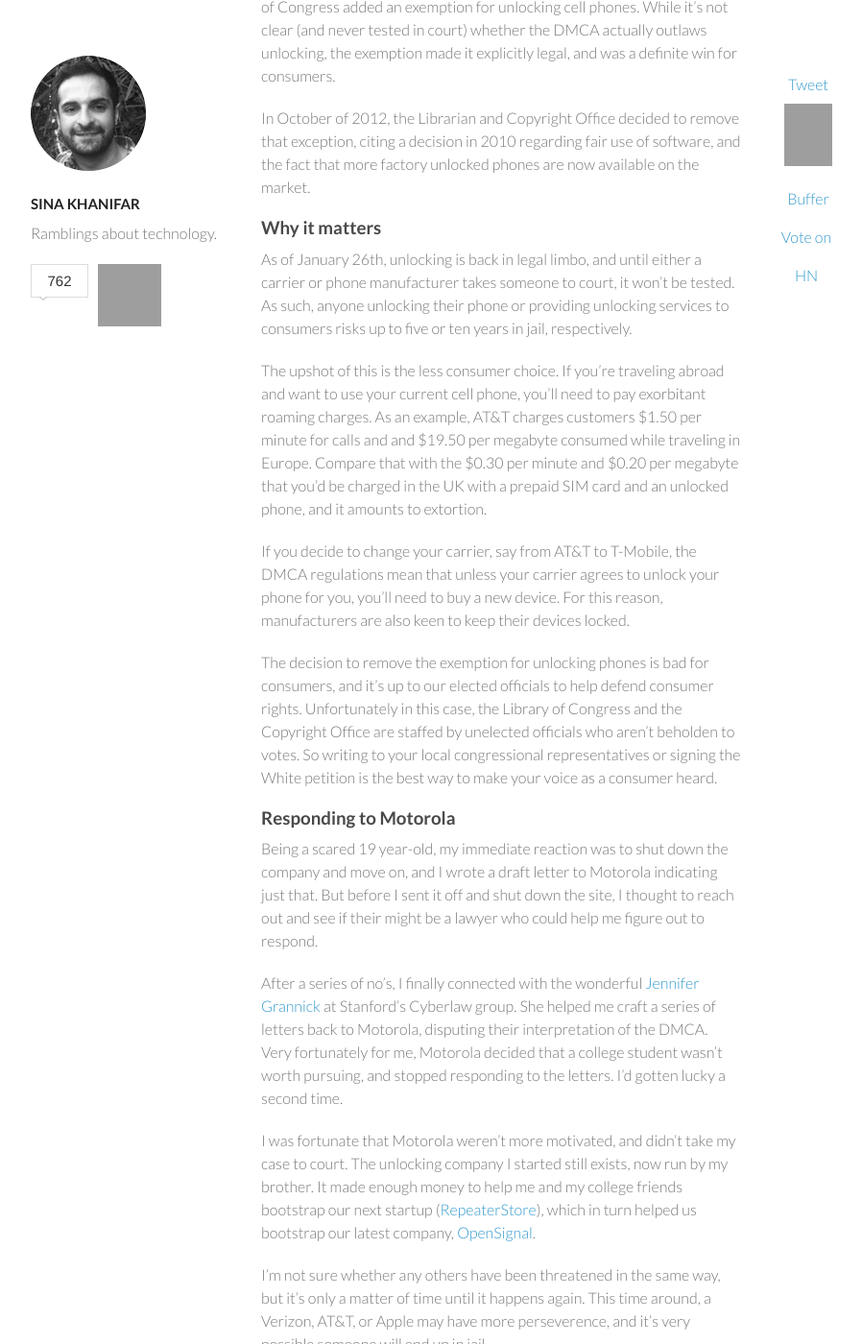
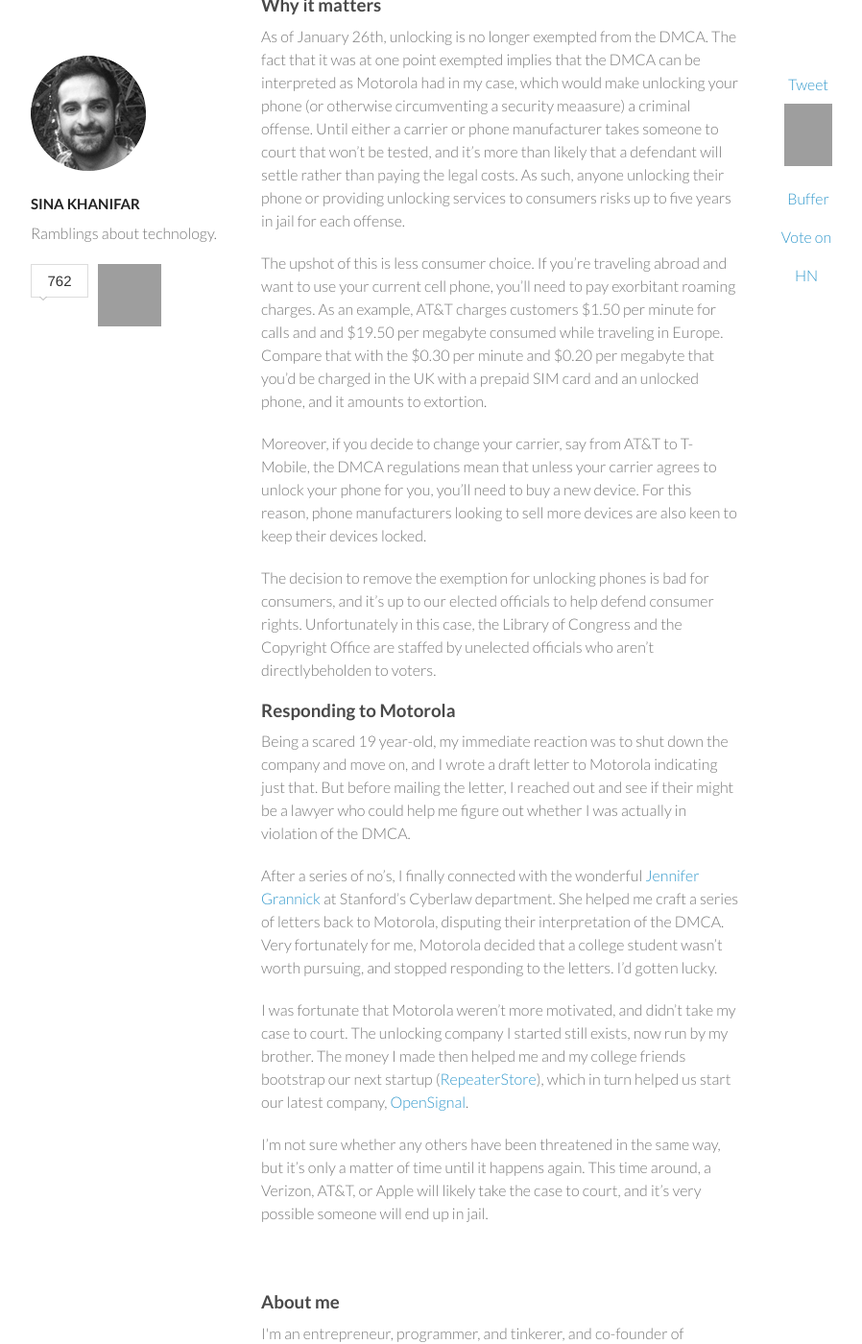
Before and after one commit to sinak/sinak.github.com, a Jekyll site: the page built from _posts/2013-01-29-test-post.md, in a window 1280 px wide and 1400 px high, scrolled down 2418 px. Shown: the whole window at 96% size, without its empty margins (178-1076 px from the left). Built offline with Jekyll 4.4.1, drawn with Linux system fonts in a browser that asks for light colours; nearby versions of some CDN libraries; Markdown is read by kramdown in place of the engine named in the settings; comment, search, counter and statistics services are not loaded; some of the changed text lies outside the part shown; grey boxes are pictures that could not be loaded.

Commit message:
first post

```diff
--- a/_posts/2013-01-29-test-post.md
+++ b/_posts/2013-01-29-test-post.md
@@ -10,53 +10,48 @@
 
 This post is a bit of backstory about why I'm particularly motivated by this case:
 
-In September 2005, I received a cease and desist letter from Motorola for selling software to unlock their cell phones. The letter indicated that I was in breach of the DMCA for circumventing protection measures in their phones, the punishment for which was **up to 10 years in prison and a million dollars in fines**. At the time, I was a 3rd year student studying Physics at Oxford in the UK. The prospect of 10 years in prison was devestating.
+In September 2005, I received a cease and desist letter from Motorola for selling software to unlock their cell phones. The letter indicated that I was in breach of the DMCA for circumventing protection measures in their phones, the punishment for which was up to 5 years in prison and half a million dollars in fines. At the time, I was a 3rd year student studying Physics at Oxford in the UK. The prospect of 10 years in prison was devestating.
 
 ### Backstory: A Starving Student
-I started unlocking phones after a typical entrepreneurial experience: I had a probem and figured out a solution. In my first year of college, I'd brought a cell phone from California with me to college. But I quickly found out that it refused to work with any British cell networks due to a software lock. Strapped for cash, and unwilling to pay for a new phone, I figured out how to change the Motorola firmware in order to unlock the phone.
+I started unlocking phones after a typical entrepreneurial experience: I had a probem and figured out a solution. During my first year at Oxford, I'd brought a cell phone from California with me to use while in the UK. But I quickly found out that it refused to work with any British cell networks due to a software lock. Strapped for cash, and unwilling to pay for a new phone, I figured out how to change the Motorola firmware in order to unlock the phone.
 
 Realizing that others were likely having the same problem as me, I worked with a Romanian programmer to create an application for Windows computers that allowed people to quickly and easily unlock their Motorola phones and use them with any carrier.  After my first year of college ended, I stayed an extra couple of weeks in our college dorms and launched the website (Cell-Unlock.com) in the Summer of 2004. It was a make-or-break moment: I was in a financial crunch and it was looking like I'd need to take out student loans to pay for tuition (I distinctly remember rescuing some almost-discarded frankfurters from a friend who was leaving the dorms for Summer break before I did).
 
-Sales at first were slow. But everything I charged was pure profit, split between me and the Ukranian programmer. Things ramped up quickly though, I was in the fortunate position of being the only person selling something that customers wanted. By the time Autumn rolled around and college got back into swing, I was making about $50 a day - and I was ecstatic.
-
-What happened next was sheer luck. In the first semester of my second year at college, Motorola released the RAZR V3. Initially it was marketed as an exclusive fashion phone: the thinnest clamshell phone on the market, with an all-alumnium body. But Motorola eventually dropped the price, and the phone became a blockbuster: it sold more than 130 million units, becoming the best-selling clamshell phone in the world to date. To put that in perspective, compare it to the 250 million iPhones that have been sold across all models since Apple launched the first device in 2007.
-
-So as you as might imagine, I made enough money to pay for college, and then some. Competitors had popped up a few months after I launched, so I didn't keep my status as a monopoly, but I was making great money.
+At first, sales were slow, but in the first semester of my second year at college, Motorola released the RAZR V3. Initially it was marketed as an exclusive fashion phone: the thinnest clamshell phone on the market, with an all-alumnium body. Motorola eventually dropped the price, and the phone became a blockbuster: it sold more than 130 million units, becoming the best-selling clamshell phone in the world to date. To put that in perspective, compare it to the 250 million iPhones that have been sold across all models since Apple launched the first device in 2007.
 
 ### The DMCA and Unlocking
 The DMCA was passed in 1998 by a unanimous vote in the Senate. It criminalizes "production and dissemenation of technology, devices, or services intended to circumvent measures to control access to copyrighted material".
 
-The idea that unlocking phones is "circumventing measures to controls access to copyrighted material" is a novel interpretation of the DMCA. Motorola weren't claiming that I was distributing any copyrighted software, but instead that my software unlawfully circumvented a measure controlling access to the phone's copyright-protected software.
+Motorola's cease and desist letter indicated that by unlocking phones I was "circumventing measures to controls access to copyrighted material", which amounted to a novel interpretation of the DMCA. Motorola weren't claiming that I was distributing any copyrighted software, but instead that my software unlawfully circumvented a measure controlling access to the phone's copyright-protected software.
 
-There is a subtle but meaninful difference. In a universe in where Motorola's interpretation of the DMCA is valid, any company can create simple mechanisms to prevent a customer for using a device in any way except for that which the manufacturer intended.
+There is a subtle but meaninful difference. In a universe in which Motorola's interpretation of the DMCA is valid, any company can create simple mechanisms to prevent a customer for using a device in any way except for that which the manufacturer intended.
 
-Let's take an example: it's conceivable that a car manufacturer might put simple chips on each individual component of the car that is recognized by the car's electronic system. In and of itself, that's nothing special. But with Motorola's interpretation of the DMCA, it would be illegal for any other company to manufacture third-party replacement parts for that vehicle. The act of selling, or even simply installing, a third party component would be illegal.
+Let's take an example: it's conceivable that a car manufacturer might put simple chips on each individual component of the car whcih are then recognized by the car's electronic system. In and of itself, that's nothing special. But Motorola's interpretation of the DMCA would make it illegal for any other company to manufacture third-party replacement parts for that vehicle. The act of selling, or even simply installing, a third party component would be illegal.
 
 Instinctively, we understand that once we've purchased a product, it's up to us how we use or modify it. Replacing the hard drive on a Macbook understandably invalidates our warranty, but it isn't, and shouldn't be, illegal.
 
 ### The Unlocking Exemption
 
-Every three years, rulemaking proceedings are conducted by the Copyright Office to document whether noninfringing uses of copyright works are hampered by a prohibition. After the the Copyright Office makes it recommendations, the Library of Congress can create "classes of works" that users may access through circumvention without obtaining authorization from the copyright owner.
+Every three years, rulemaking proceedings are conducted by the Copyright Office to document whether noninfringing uses of copyright works are hampered by the DMCA. After the the Copyright Office makes it recommendations, the Library of Congress can create "classes of works" that users may access through circumvention without obtaining authorization from the copyright owner.
 
-In 2009, after lobbying by the EFF, the Copyright Office and the Librarian of Congress added an exemption for unlocking cell phones. While it's not clear (and never tested in court) whether the DMCA actually outlaws unlocking, the exemption made it explicitly legal, and was a definite win for consumers.
+In 2009, after lobbying by the EFF, the Copyright Office and the Librarian of Congress added an exemption for unlocking cell phones. While it's not clear (and never tested in court) whether the DMCA actually outlaws unlocking, the exemption made it explicitly legal, and was a win for consumers.
 
 In October of 2012, the Librarian and Copyright Office decided to remove that exception, citing a decision in 2010 regarding fair use of software, and the fact that more factory unlocked phones are now available on the market.
 
 ### Why it matters
-As of January 26th, unlocking is back in legal limbo, and until either a carrier or phone manufacturer takes someone to court, it won't be tested. As such, anyone unlocking their phone or providing unlocking services to consumers risks up to five or ten years in jail, respectively.
+As of January 26th, unlocking is no longer exempted from the DMCA. The fact that it was at one point exempted implies that the DMCA can be interpreted as Motorola had in my case, which would make unlocking your phone (or otherwise circumventing a security meaasure) a criminal offense. Until either a carrier or phone manufacturer takes someone to court that won't be tested, and it's more than likely that a defendant will settle rather than paying the legal costs. As such, anyone unlocking their phone or providing unlocking services to consumers risks up to five years in jail for each offense.
 
-The upshot of this is the less consumer choice. If you're traveling abroad and want to use your current cell phone, you'll need to pay exorbitant roaming charges. As an example, AT&T charges customers $1.50 per minute for calls and and $19.50 per megabyte consumed while traveling in Europe. Compare that with the $0.30 per minute and $0.20 per megabyte that you'd be charged in the UK with a prepaid SIM card and an unlocked phone, and it amounts to extortion.
+The upshot of this is less consumer choice. If you're traveling abroad and want to use your current cell phone, you'll need to pay exorbitant roaming charges. As an example, AT&T charges customers $1.50 per minute for calls and and $19.50 per megabyte consumed while traveling in Europe. Compare that with the $0.30 per minute and $0.20 per megabyte that you'd be charged in the UK with a prepaid SIM card and an unlocked phone, and it amounts to extortion.
 
-If you decide to change your carrier, say from AT&T to T-Mobile, the DMCA regulations mean that unless your carrier agrees to unlock your phone for you, you'll need to buy a new device. For this reason, manufacturers are also keen to keep their devices locked.
+Moreover, if you decide to change your carrier, say from AT&T to T-Mobile, the DMCA regulations mean that unless your carrier agrees to unlock your phone for you, you'll need to buy a new device. For this reason, phone manufacturers looking to sell more devices are also keen to keep their devices locked.
 
-The decision to remove the exemption for unlocking phones is bad for consumers, and it's up to our elected officials to help defend consumer rights. Unfortunately in this case, the Library of Congress and the Copyright Office are staffed by unelected officials who aren't beholden to votes. So writing to your local congressional representatives or signing the White petition is the best way to make your voice as a consumer heard.
-
+The decision to remove the exemption for unlocking phones is bad for consumers, and it's up to our elected officials to help defend consumer rights. Unfortunately in this case, the Library of Congress and the Copyright Office are staffed by unelected officials who aren't directlybeholden to voters.
 
 ### Responding to Motorola
-Being a scared 19 year-old, my immediate reaction was to shut down the company and move on, and I wrote a draft letter to Motorola indicating just that. But before I sent it off and shut down the site, I thought to reach out and see if their might be a lawyer who could help me figure out to respond.
+Being a scared 19 year-old, my immediate reaction was to shut down the company and move on, and I wrote a draft letter to Motorola indicating just that. But before mailing the letter, I reached out and see if their might be a lawyer who could help me figure out whether I was actually in violation of the DMCA.
 
-After a series of no's, I finally connected with the wonderful [Jennifer Grannick](https://twitter.com/granick) at Stanford's Cyberlaw group. She helped me craft a series of letters back to Motorola, disputing their interpretation of the DMCA. Very fortunately for me, Motorola decided that a college student wasn't worth pursuing, and stopped responding to the letters. I'd gotten lucky a second time.
+After a series of no's, I finally connected with the wonderful [Jennifer Grannick](https://twitter.com/granick) at Stanford's Cyberlaw department. She helped me craft a series of letters back to Motorola, disputing their interpretation of the DMCA. Very fortunately for me, Motorola decided that a college student wasn't worth pursuing, and stopped responding to the letters. I'd gotten lucky.
 
-I was fortunate that Motorola weren't more motivated, and didn't take my case to court. The unlocking company I started still exists, now run by my brother. It made enough money to help me and my college friends bootstrap our next startup ([RepeaterStore](http://repeaterstore.com)), which in turn helped us bootstrap our latest company, [OpenSignal](http://opensignal.com).
+I was fortunate that Motorola weren't more motivated, and didn't take my case to court. The unlocking company I started still exists, now run by my brother. The money I made then helped me and my college friends bootstrap our next startup ([RepeaterStore](http://repeaterstore.com)), which in turn helped us start our latest company, [OpenSignal](http://opensignal.com).
 
-I'm not sure whether any others have been threatened in the same way, but it's only a matter of time until it happens again. This time around, a Verizon, AT&T, or Apple may have more perseverence, and it's very possible someone will end up in jail.
+I'm not sure whether any others have been threatened in the same way, but it's only a matter of time until it happens again. This time around, a Verizon, AT&T, or Apple will likely take the case to court, and it's very possible someone will end up in jail.
```
